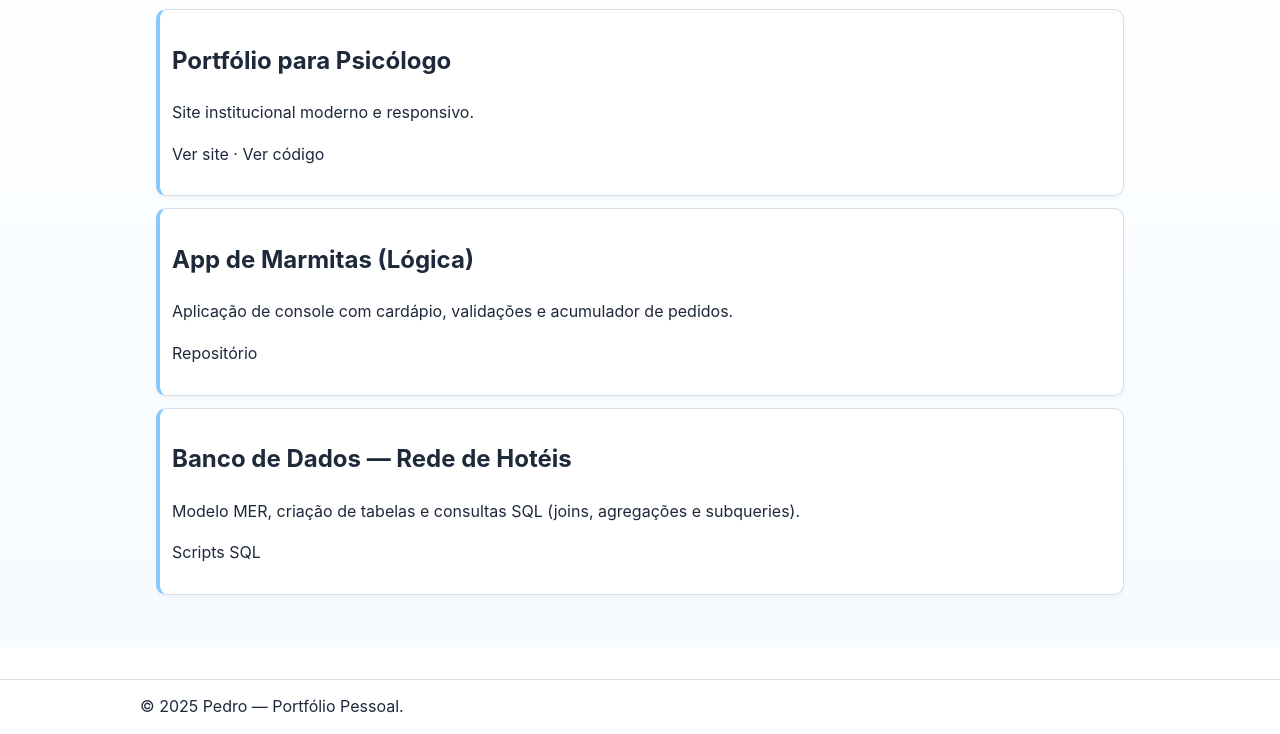
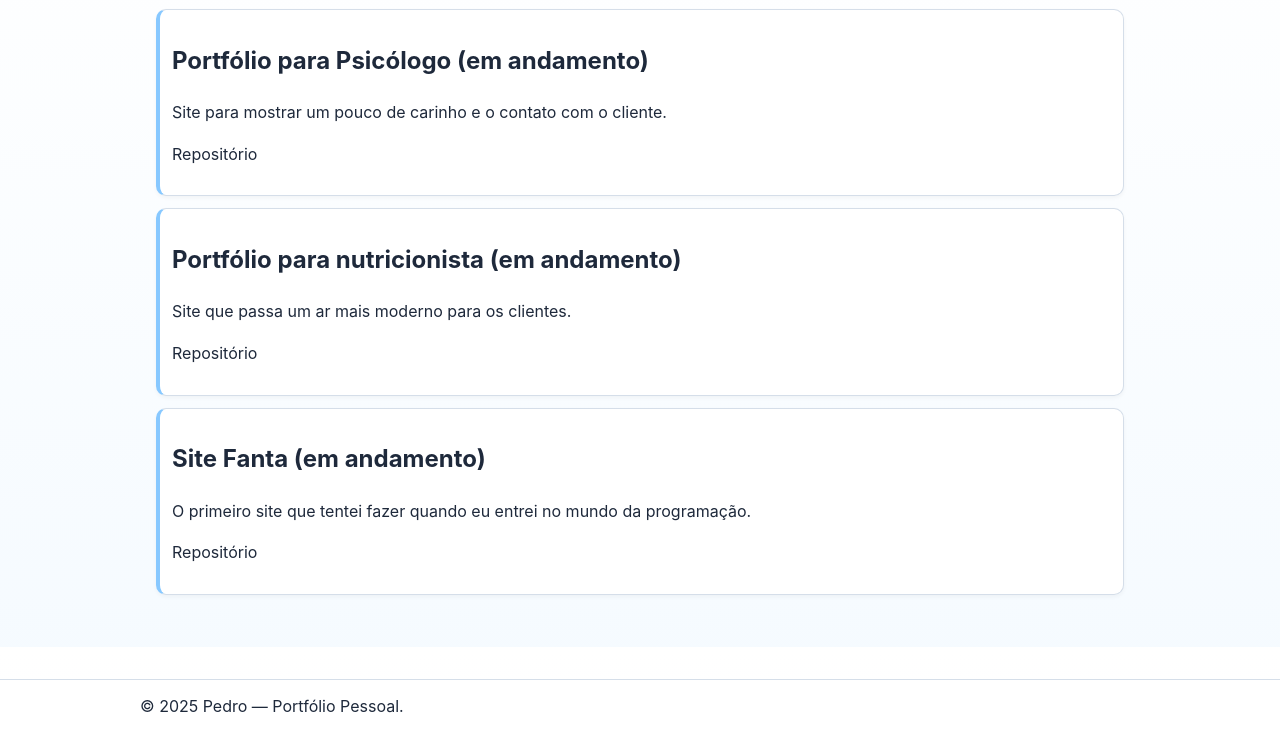
Before and after one commit to Pedruzz30/trabalho_faculdade, a plain HTML site: page portfolio.html in a window 1280 px wide. Shown: the part 153-887 px from the top of the page. Drawn offline with Linux system fonts and the light colour scheme.

Commit message:
Arrumando informações

```diff
--- a/portfolio.html
+++ b/portfolio.html
@@ -27,22 +27,23 @@
         <h1 class="page-title">Portfólio</h1>
 
         <article>
-          <h2>Portfólio para Psicólogo</h2>
-          <p>Site institucional moderno e responsivo.</p>
-          <p><a href="#" rel="noopener">Ver site</a> · <a href="#" rel="noopener">Ver código</a></p>
+          <h2>Portfólio para Psicólogo (em andamento)</h2>
+          <p>Site para mostrar um pouco de carinho e o contato com o cliente.</p>
+          <p><a href="https://github.com/Pedruzz30/Luciano_Portifolio.git" rel="noopener">Repositório</a></p>
         </article>
 
         <article>
-          <h2>App de Marmitas (Lógica)</h2>
-          <p>Aplicação de console com cardápio, validações e acumulador de pedidos.</p>
-          <p><a href="#" rel="noopener">Repositório</a></p>
+          <h2>Portfólio para nutricionista (em andamento)</h2>
+          <p>Site que passa um  ar mais moderno para os clientes.</p>
+          <p><a href="https://github.com/Pedruzz30/LucasNutri.git" rel="noopener">Repositório</a></p>
         </article>
 
         <article>
-          <h2>Banco de Dados — Rede de Hotéis</h2>
-          <p>Modelo MER, criação de tabelas e consultas SQL (joins, agregações e subqueries).</p>
-          <p><a href="#" rel="noopener">Scripts SQL</a></p>
+          <h2>Site Fanta (em andamento)</h2>
+          <p> O primeiro site que tentei fazer quando eu entrei no mundo da programação.</p>
+          <p><a href="https://github.com/Pedruzz30/Primeiro-projeto.git" rel="noopener">Repositório</a></p>
         </article>
+
       </div>
     </section>
   </main>
```
Also changed, not shown: formacao.html (+1 -1 lines), index.html (+1 -1 lines), sobre.html (+2 -2 lines).
